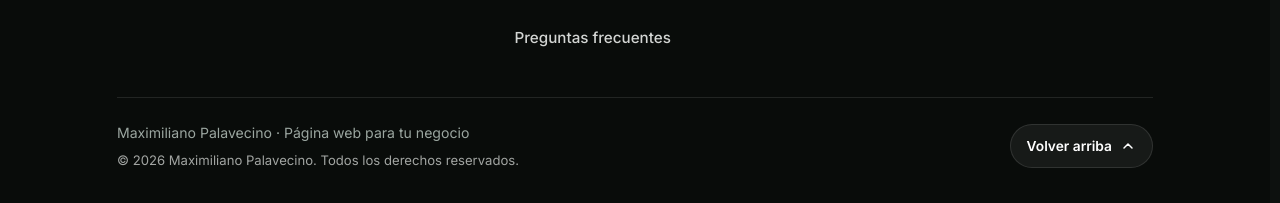
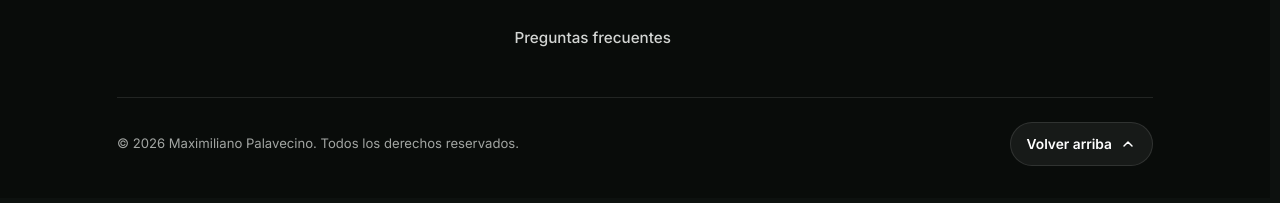
Before and after one commit to maxi-palavecino/maxipallas, a plain HTML site: page site/index.html in a window 1280 px wide. Shown: the part 6068-6271 px from the top of the page. Drawn offline with Linux system fonts and the light colour scheme.

Commit message:
Keep only copyright line in footer bottom

```diff
--- a/site/index.html
+++ b/site/index.html
@@ -1205,7 +1205,6 @@
 
       <div class="footer-bottom">
         <div class="footer-legal">
-          <p><span data-cfg="nombre">Maximiliano Palavecino</span> · Página web para tu negocio</p>
           <p class="footer-copy">© <span id="copyYear">2026</span> <span data-cfg="nombre">Maximiliano Palavecino</span>. Todos los
             derechos reservados.</p>
         </div>
```
